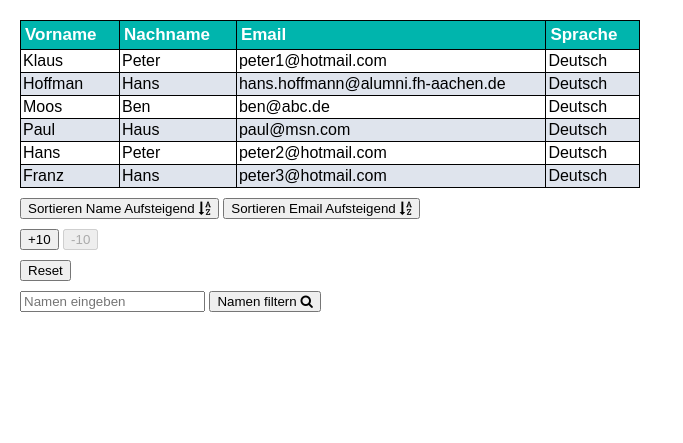
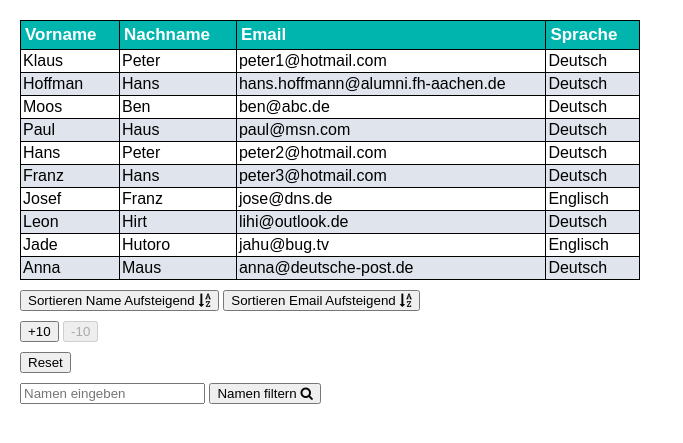
Before and after one commit to miwe01/E-Mensa_Werbeseite, a PHP site: page /nl-admin.php in a window 1280 px wide. Shown: the top 443 px of the page, without its empty margins (0-683 px from the left). Run offline with PHP 8.4, Linux system fonts and the light colour scheme.

Commit message:
M3 Aufgabe 2 finale Version

```diff
--- a/werbeseite/data.txt
+++ b/werbeseite/data.txt
@@ -4,3 +4,8 @@ Moos;Ben;ben@abc.de;Deutsch
 Paul;Haus;paul@msn.com;Deutsch
 Hans;Peter;peter2@hotmail.com;Deutsch
 Franz;Hans;peter3@hotmail.com;Deutsch
+Josef;Franz;jose@dns.de;Englisch
+Leon;Hirt;lihi@outlook.de;Deutsch
+Jade;Hutoro;jahu@bug.tv;Englisch
+Anna;Maus;anna@deutsche-post.de;Deutsch
+Sarah;Redinger;sarar@kika.de;Englisch
--- a/werbeseite/nl-admin.php
+++ b/werbeseite/nl-admin.php
@@ -151,16 +151,20 @@
             while(!feof($file)){
                 $line = fgets($file, 1024);
                 $array = explode(';',$line);
-                $name[$array[0]] = $array[1];
+                $name[$array[0]] = $array;
             }
 
-            echo '<th>Vorname</th><th>Nachname</th>';
+            printTableHeader();
 
             // checkt ob Übereinstimmung. Wenn ja dann gib aus.
             foreach($name as $key=>$value){
-                $check = stripos($key, $_GET["textfeld"]);
-                if (is_numeric($check)){
-                    echo '<tr><td>' . $key. '</td><td>'. $value. '</td></tr>';
+                $checkVorname = stripos($key, $_GET["textfeld"]);
+                $checkNachname = stripos($value[1], $_GET["textfeld"]);
+                if (is_numeric($checkVorname) || is_numeric($checkNachname)){
+                    echo '<tr>';
+                    for ($i=0;$i<count($value);$i++)
+                     echo '<td>' . $value[$i] . '</td>';
+                    echo '</tr>';
                 }
             }
         }
```
